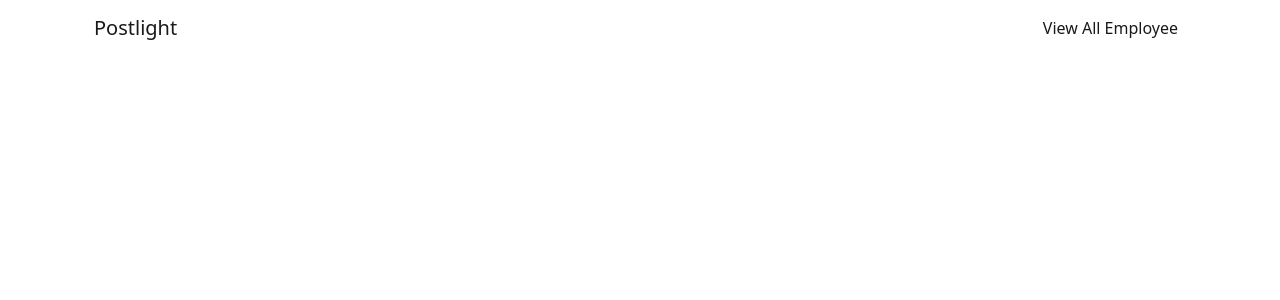
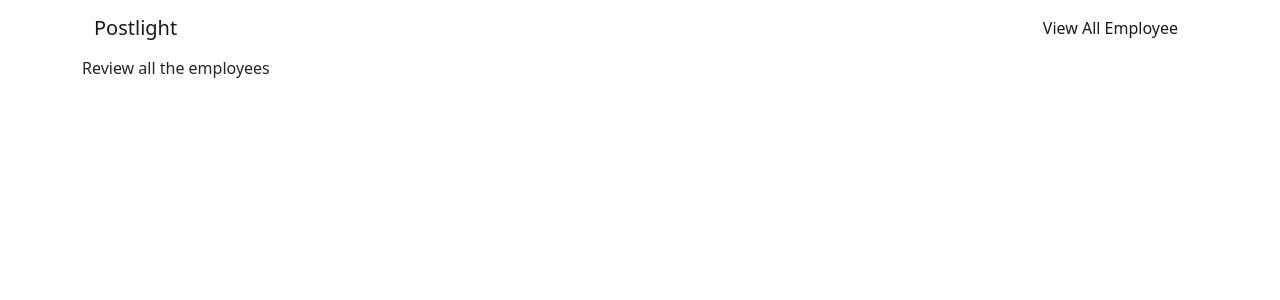
Before and after one commit to justinwu1/postlight-takehome, a React (Create React App) app in the folder frontend/: page /employees in a window 1280 px wide. Shown: the top 300 px of the page. Built offline with nearby package versions, Linux system fonts and the light colour scheme.

Commit message:
Installed react-router-dom, created navigation

```diff
--- a/frontend/package.json
+++ b/frontend/package.json
@@ -8,6 +8,7 @@
     "@testing-library/user-event": "^12.8.3",
     "react": "^17.0.2",
     "react-dom": "^17.0.2",
+    "react-router-dom": "^5.3.0",
     "react-scripts": "4.0.3",
     "web-vitals": "^1.1.2"
   },
--- a/frontend/src/App.js
+++ b/frontend/src/App.js
@@ -1,9 +1,17 @@
 import NavBar from "./components/NavBar";
+import SearchBar from './components/SearchBar'
+import { BrowserRouter, Route } from 'react-router-dom'
+import EmployeeView from "./components/EmployeeView"
+
 
 function App() {
   return (
     <div className="container">
-      <NavBar />
+      <BrowserRouter>
+          <NavBar />
+          <Route exact path="/" component={SearchBar} />
+          <Route exact path="/employees" component={EmployeeView} />
+      </BrowserRouter>
     </div>
   );
 }
--- /dev/null
+++ b/frontend/src/components/EmployeeView.js
@@ -0,0 +1,9 @@
+import React from 'react'
+
+export default function EmployeeView() {
+    return (
+        <div>
+            Review all the employees
+        </div>
+    )
+}
--- a/frontend/src/components/NavBar.js
+++ b/frontend/src/components/NavBar.js
@@ -1,18 +1,19 @@
 import React from 'react'
+import { Link } from 'react-router-dom'
 
 export default function NavBar() {
     return (
     <div>
             <nav class="navbar navbar-expand-lg navbar-light ">
                 <div class="container-fluid">
-                    <a class="navbar-brand" href="#">Postlight</a>
+                    <Link class="navbar-brand" to="/">Postlight</Link>
                     <button class="navbar-toggler" type="button" data-bs-toggle="collapse" data-bs-target="#navbarNavDropdown" aria-controls="navbarNavDropdown" aria-expanded="false" aria-label="Toggle navigation">
                     <span class="navbar-toggler-icon"></span>
                     </button>
                 <div class="collapse navbar-collapse" id="navbarNavDropdown">
             <ul class="navbar-nav ms-auto mb-2 mb-lg-0">
                     <li class="nav-item">
-                        <a class="nav-link active" aria-current="page" href="#">View All Employee</a>
+                        <Link class="nav-link active" aria-current="page" to="/employees">View All Employee</Link>
                     </li>
             </ul>
     </div>
--- /dev/null
+++ b/frontend/src/components/SearchBar.js
@@ -0,0 +1,9 @@
+import React from 'react'
+
+export default function SearchBar() {
+    return (
+        <div>
+            Search Bar!!
+        </div>
+    )
+}
```
Also changed, not shown: 1 other file (tests, documents, lock files or other folders).
